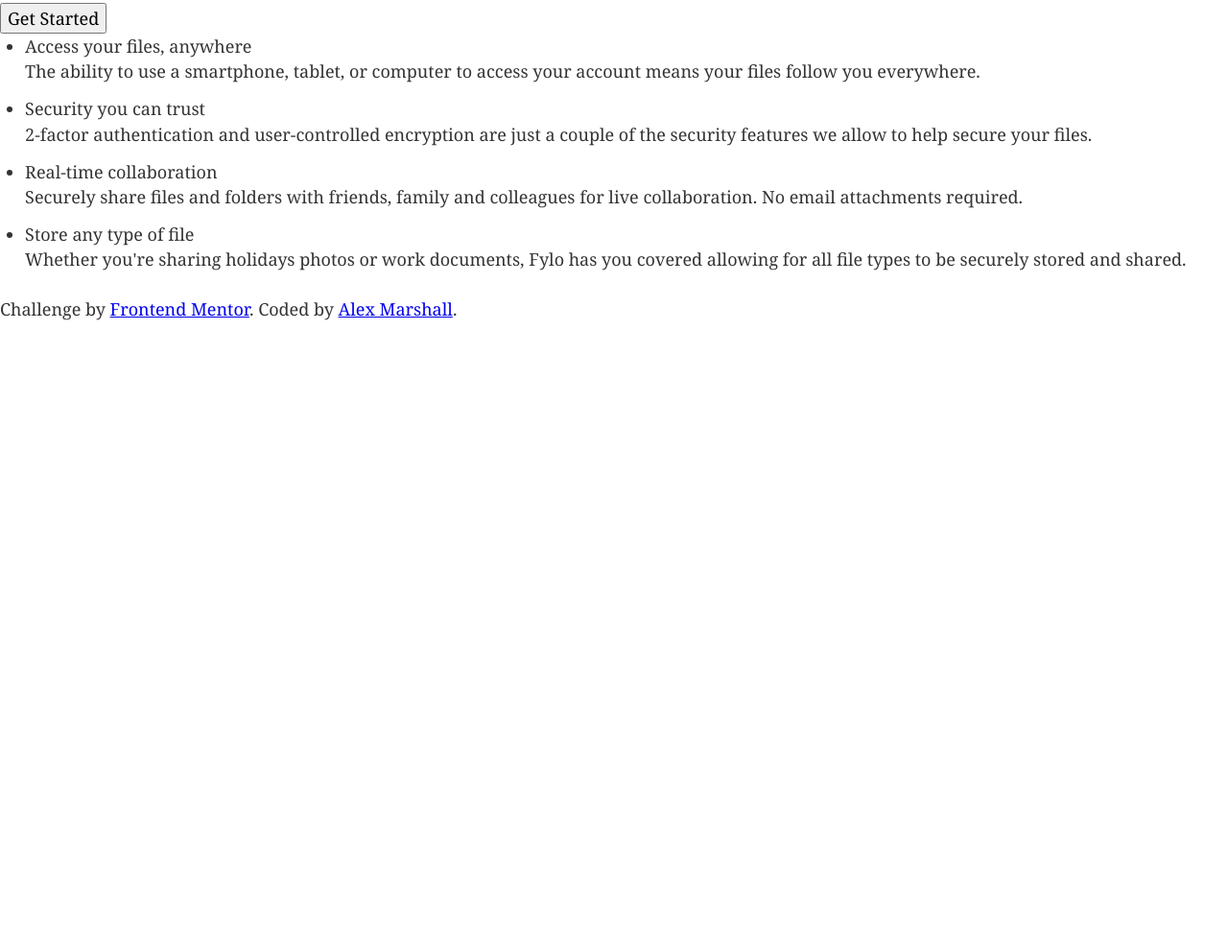
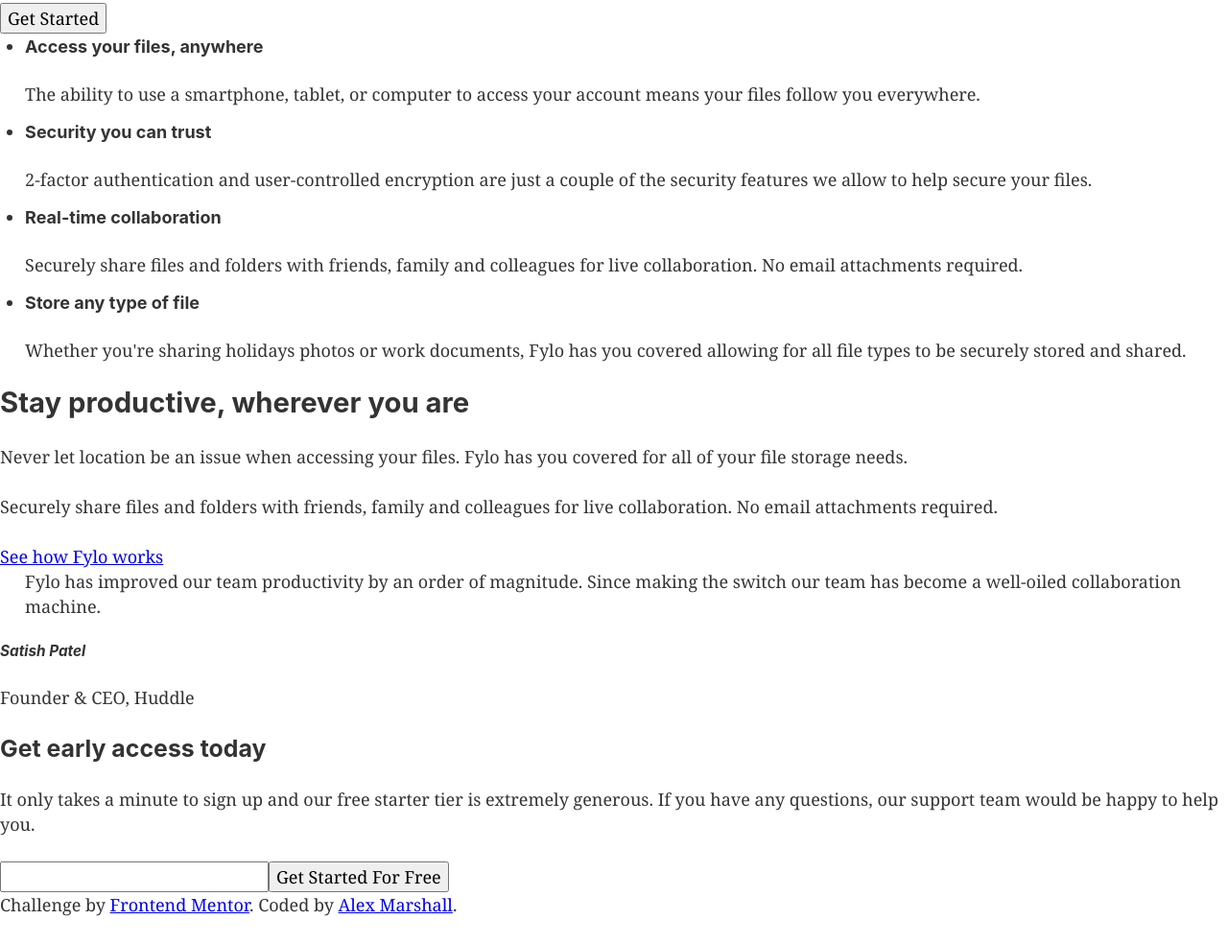
Before and after one commit to AlexKMarshall/fylo-dark-theme-landing-page, a Gatsby site: page / in a window 1280 px wide. Shown: the part 373-1356 px from the top of the page at 96% size. Before the commit the page ends 800 px from the top, so only its background shows below. Built offline with nearby package versions, Linux system fonts and the light colour scheme; Gatsby itself is replaced by a stand-in of ours.

Commit message:
Create html skeleton for main page section

```diff
--- a/src/pages/index.js
+++ b/src/pages/index.js
@@ -1,5 +1,5 @@
 import React from "react";
-// import { Link } from "gatsby";
+import { Link } from "gatsby";
 
 import Layout from "../components/layout";
 // import Image from "../components/image";
@@ -18,34 +18,70 @@
 
     <ul>
       <li>
-        <header>Access your files, anywhere</header>
-        <section>
+        <h4>Access your files, anywhere</h4>
+        <p>
           The ability to use a smartphone, tablet, or computer to access your
           account means your files follow you everywhere.
-        </section>
+        </p>
       </li>
       <li>
-        <header>Security you can trust</header>
-        <section>
+        <h4>Security you can trust</h4>
+        <p>
           2-factor authentication and user-controlled encryption are just a
           couple of the security features we allow to help secure your files.
-        </section>
+        </p>
       </li>
       <li>
-        <header>Real-time collaboration</header>
-        <section>
+        <h4>Real-time collaboration</h4>
+        <p>
           Securely share files and folders with friends, family and colleagues
           for live collaboration. No email attachments required.
-        </section>
+        </p>
       </li>
       <li>
-        <header>Store any type of file</header>
-        <section>
+        <h4>Store any type of file</h4>
+        <p>
           Whether you're sharing holidays photos or work documents, Fylo has you
           covered allowing for all file types to be securely stored and shared.
-        </section>
+        </p>
       </li>
     </ul>
+
+    <h2>Stay productive, wherever you are</h2>
+    <p>
+      Never let location be an issue when accessing your files. Fylo has you
+      covered for all of your file storage needs.
+    </p>
+    <p>
+      Securely share files and folders with friends, family and colleagues for
+      live collaboration. No email attachments required.
+    </p>
+    <Link to={`/`}>See how Fylo works</Link>
+
+    <div>
+      <figure>
+        <blockquote>
+          Fylo has improved our team productivity by an order of magnitude.
+          Since making the switch our team has become a well-oiled collaboration
+          machine.
+        </blockquote>
+        <figcaption>
+          <h5>
+            <cite>Satish Patel</cite>
+          </h5>
+          Founder & CEO, Huddle
+        </figcaption>
+      </figure>
+    </div>
+
+    <h3>Get early access today</h3>
+    <p>
+      It only takes a minute to sign up and our free starter tier is extremely
+      generous. If you have any questions, our support team would be happy to
+      help you.
+    </p>
+    <input type="text" />
+    <button>Get Started For Free</button>
 
     {/* <div style={{ maxWidth: `300px`, marginBottom: `1.45rem` }}>
       <Image />
```
